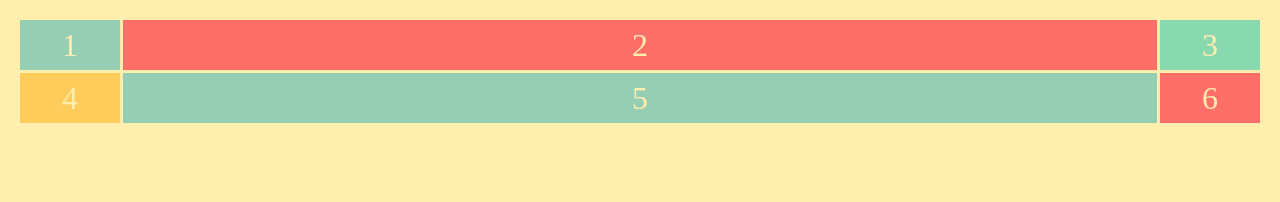
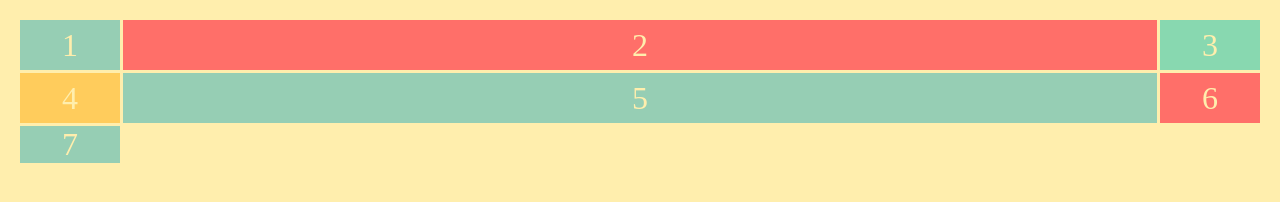
Before and after one commit to rebornay/First-CSS-GRID, a plain HTML site: page index.html in a window 1280 px wide. Drawn offline with Linux system fonts and the light colour scheme.

Commit message:
Added div 7

```diff
--- a/index.html
+++ b/index.html
@@ -18,6 +18,7 @@
             <div>4</div>
             <div>5</div>
             <div>6</div>
+            <div>7</div>
         </div>
     </body>
 </html>
```
